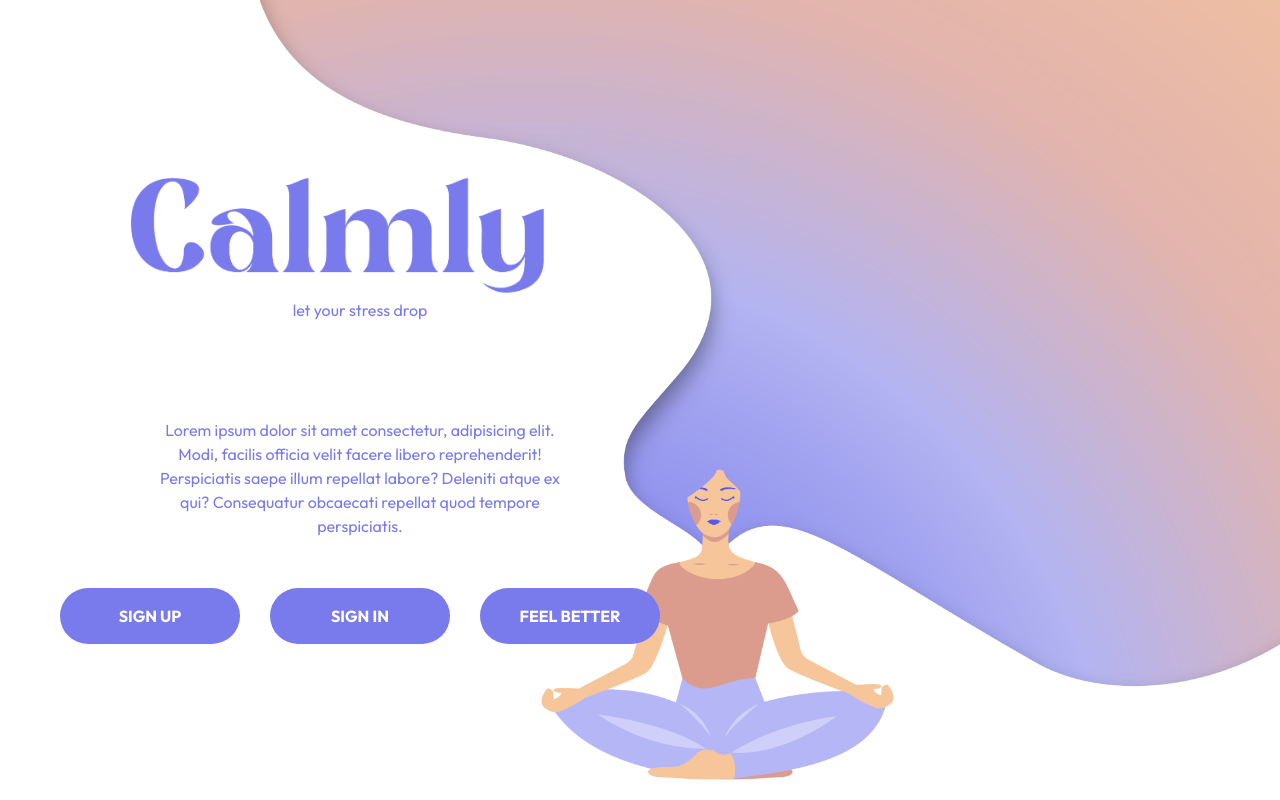
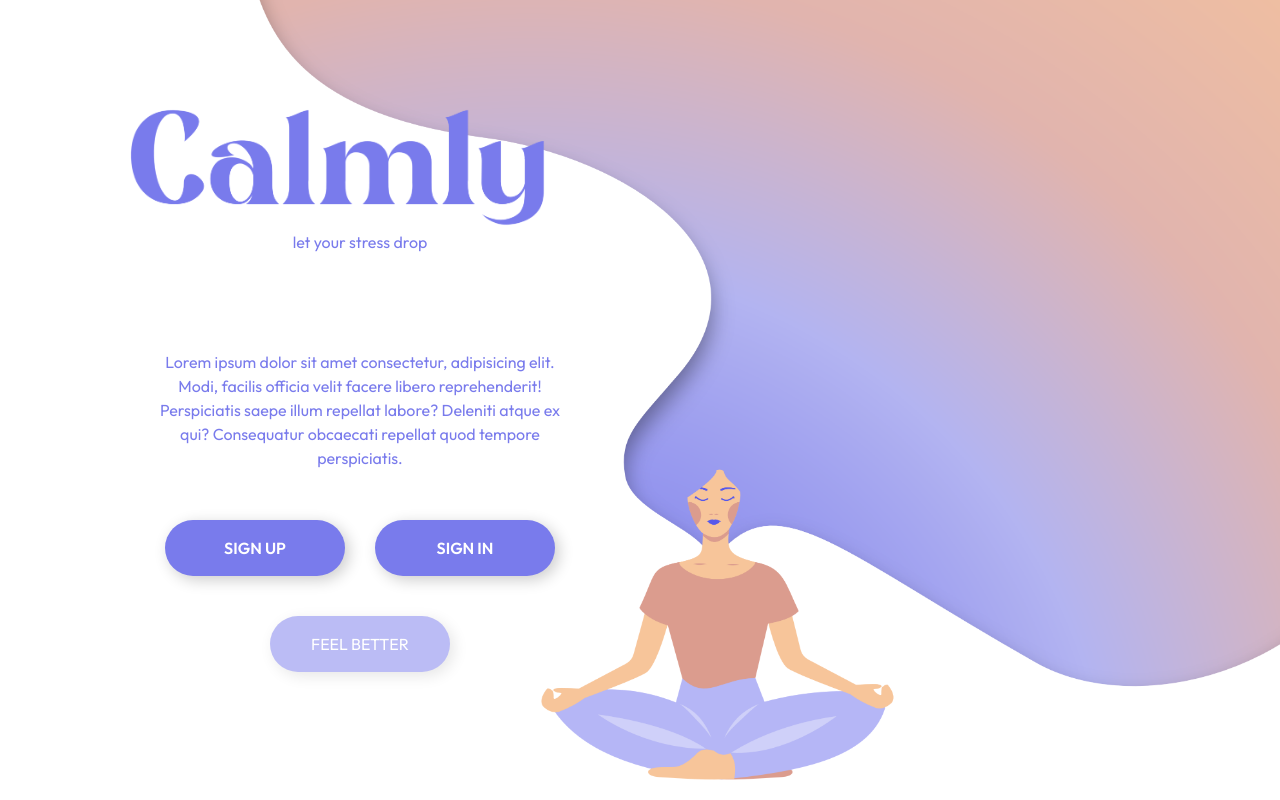
Before and after one commit to infoshareacademy/jfddr9-calmly, a React (Vite) app: page /#/ in a window 1280 px wide. Built offline with nearby package versions, Linux system fonts and the light colour scheme; no server answers; what survey-react-ui would draw is missing.

Commit message:
css RWD homePage

```diff
--- a/src/App.tsx
+++ b/src/App.tsx
@@ -43,7 +43,8 @@ function App() {
       bg === "bgDefault"
         ? "linear-gradient(141.59deg, #f6c59c 11.57%, #e3b4ab 53.27%, #b3b4ef 123.37%);"
         : bg === "bgHome"
-        ? "white url('src/assets/h page.png') center center / cover no-repeat fixed;"
+        ? // ? "white url('src/assets/h page.png') center center / cover no-repeat fixed;"
+          "white"
         : bg === "bgSupport"
         ? "linear-gradient(114.94deg, #F6C59C 1.8%, #E3B4AB 35.2%, #B3B4EF 84.75%);"
         : bg === "bgRadial"
--- a/src/api/CutePicturesAPI.tsx
+++ b/src/api/CutePicturesAPI.tsx
@@ -3,7 +3,6 @@ import { useDispatch } from "react-redux";
 import styled from "styled-components";
 import { updateBg } from "../store/slice";
 import { LoaderComponent } from "../components/Loader";
-import { PinnedSmallLogo } from "../components/PinnedSmallLogo";
 
 const API_URL_CAT = `https://api.thecatapi.com/v1/`;
 const API_URL_DOG = `https://api.thedogapi.com/v1/`;
@@ -219,7 +218,6 @@ export const Dropdown = () => {
 
   return (
     <>
-      <PinnedSmallLogo />
       <div
         style={{
           display: "flex",
--- a/src/auth/Login.tsx
+++ b/src/auth/Login.tsx
@@ -83,12 +83,11 @@ margin-top: 15px;
 
 &:hover,
 &:focus{
-   color: blue;
+  color: blue;
 }
 &:active{
-   color: blue;
+  color: blue;
 `;
-//do zmiany focus i active
 
 const ButtonLogin = styled.button`
   cursor: pointer;
--- a/src/components/AudioPlayer/index.tsx
+++ b/src/components/AudioPlayer/index.tsx
@@ -1,6 +1,5 @@
 import { useState } from "react";
 import styled from "styled-components";
-import { PinnedSmallLogo } from "../PinnedSmallLogo";
 import sound from "../../assets/Sound.svg";
 
 const AudioContainer = styled.div`
@@ -139,7 +138,6 @@ export const CustomAudioPlayer = ({ src }: any) => {
 
   return (
     <>
-      <PinnedSmallLogo />
       <AudioContainer>
         <PlayButton onClick={togglePlay}>{isPlaying ? "❚❚" : "▶"}</PlayButton>
 
--- a/src/components/Breathing/Breathing.tsx
+++ b/src/components/Breathing/Breathing.tsx
@@ -2,7 +2,6 @@ import styled from "styled-components";
 import { useEffect, useState } from "react";
 import { useDispatch } from "react-redux";
 import { updateBg, updateBreathing } from "../../store/slice";
-import { PinnedSmallLogo } from "../PinnedSmallLogo";
 
 const MainDiv = styled.div`
   height: 100%;
@@ -126,7 +125,6 @@ export function Breathing() {
 
   return (
     <>
-      <PinnedSmallLogo />
       <MainDiv>
         <MainCircle state={state}>
           <InstructionDiv>
--- a/src/components/NatureSound/index.tsx
+++ b/src/components/NatureSound/index.tsx
@@ -3,7 +3,6 @@ import { CustomAudioPlayer } from "../AudioPlayer";
 import { useState, useEffect } from "react";
 import { useDispatch } from "react-redux";
 import { updateBg } from "../../store/slice";
-import { PinnedSmallLogo } from "../PinnedSmallLogo";
 
 import soundRain from "../../assets/natureSounds/Rain.mp3";
 import imgRain from "../../assets/natureIcons/Rain.svg";
@@ -120,7 +119,6 @@ export const NatureSound = () => {
 
   return (
     <>
-      <PinnedSmallLogo />
       <ToggleButtonContainer>
         {items.map((item) => (
           <ToggleButton
--- a/src/components/Tips/Tips.tsx
+++ b/src/components/Tips/Tips.tsx
@@ -2,7 +2,6 @@ import { useEffect, useState } from "react";
 import styled from "styled-components";
 import { updateBg } from "../../store/slice";
 import { useDispatch } from "react-redux";
-import { PinnedSmallLogo } from "../PinnedSmallLogo";
 
 // const Background = styled.div`
 //   width: 100vw;
@@ -119,7 +118,6 @@ export const Tips = () => {
 
   return (
     <>
-      <PinnedSmallLogo />
       <Wrapper>
         <div id="tips">{tipValue}</div>
         <Button onClick={newGeneratedTip}>New Tip</Button>
--- a/src/routes/FeelBetter.tsx
+++ b/src/routes/FeelBetter.tsx
@@ -19,6 +19,7 @@ import { Tips } from "../components/Tips/Tips";
 import { AreYou } from "../components/AreYou/AreYou";
 import { NatureSound } from "../components/NatureSound";
 import { useNavigate } from "react-router-dom";
+import { PinnedSmallLogo } from "../components/PinnedSmallLogo";
 
 const fadeIn = keyframes`
   from {
@@ -116,6 +117,8 @@ export const FeelBetter = () => {
   step === 0 && navigate("/home");
 
   return (
+    <>
+      <PinnedSmallLogo />
       <StyledDiv>
         {step === 6 ? (
           <AreYou stepReset={handleStepChange} />
@@ -222,5 +225,6 @@ export const FeelBetter = () => {
           </>
         )}
       </StyledDiv>
+    </>
   );
 };
--- a/src/routes/Home/Home.styles.ts
+++ b/src/routes/Home/Home.styles.ts
@@ -4,53 +4,39 @@ export const Wrapper = styled.div`
   width: 100%;
   height: 100%;
   font-family: "Outfit", sans-serif;
-
-  @media (max-width: 950px) {
-    background-attachment: fixed;
-  }
+  background-image: url("src/assets/grl_home.png");
+  background-size: auto 100%;
+  background-repeat: no-repeat;
+  background-position: right;
+  width: 100vw;
+  height: 100vh;
+  display: flex;
+  flex-direction: column;
+  justify-content: center;
+  font-family: "Outfit", sans-serif;
 `;
 
-// export const LogoWhite = styled.img`
+// export const WrapperContent = styled.div`
+//   display: flex;
+//   flex-direction: column;
+//   align-items: center;
+//   width: 600px;
 //   position: absolute;
-//   width: 250px;
-//   height: 78.95px;
-//   left: 100px;
-//   top: 116px;
-// `;
-
-// export const Nav = styled.nav`
-//   width: 100%;
-//   height: 50px;
-//   font-family: "Outfit";
-//   font-style: normal;
-//   font-size: 12px;
-//   line-height: 30px;
-//   align-items: center;
-//   text-align: center;
-//   color: #ffffff;
-//   display: flex;
-//   gap: 40px;
-
-//   & a {
-//     font-size: 20px;
-//     font-weight: 500;
-//     cursor: pointer;
-//   }
+//   top: 130px;
+//   right: 250px;
+//   color: white;
 // `;
 
 export const WrapperContent = styled.div`
   display: flex;
   flex-direction: column;
   align-items: center;
-  width: 600px;
-  position: absolute;
-  top: 130px;
-  right: 250px;
-  color: white;
+  margin-left: 110px;
+  color: #797bec;
 `;
 
 export const WrapperText = styled.div`
-  width: 600px;
+  width: 900px;
   align-self: flex-start;
   display: flex;
   flex-direction: column;
@@ -61,12 +47,14 @@ export const WrapperButtons = styled.div`
   width: 100%;
   display: flex;
   gap: 30px;
+  flex-wrap: wrap;
 `;
 
 export const Header = styled.div`
   margin-top: 60px;
   font-size: 48px;
   font-weight: 600;
+  color: #e3b4ab;
   & span {
     font-weight: 700;
   }
@@ -75,10 +63,11 @@ export const Header = styled.div`
 export const TextUnderHeader = styled.div`
   font-size: 34px;
   margin-top: 10px;
-  color: rgba(255, 255, 255, 0.7);
+  color: #797bec;
+  font-weight: 200;
 
   & span {
-    color: rgb(255, 255, 255);
+    font-weight: 500;
   }
 `;
 
@@ -87,59 +76,69 @@ export const Paragraph = styled.p`
   margin-bottom: 44px;
   padding-right: 70px;
   text-align: justify;
+  @media (max-width: 1750px) {
+    max-width: 700px;
+  }
+  @media (max-width: 1550px) {
+    max-width: 500px;
+  }
+  @media (max-width: 1350px) {
+    max-width: 400px;
+  }
 `;
 
-// export const ButtonLogOut = styled.button`
-//   cursor: pointer;
-//   border: none;
-//   width: 105px;
-//   height: 34px;
-//   border-radius: 50px;
-//   background: rgba(255, 255, 255, 0.5);
-//   display: flex;
-//   justify-content: center;
-//   align-items: center;
-//   color: #fff;
-//   font-weight: 500;
-//   font-size: 18px;
-
-//   &:hover {
-//     transition: 0.3s ease-in;
-//     opacity: 0.9;
-//     transform: scale(103%);
-//   }
-
-//   &:active {
-//     transition: 0.1s ease-in;
-//     transform: scale(99%);
-//   }
-// `;
-
 export const Button = styled.button`
-  font-size: 18px;
-  border: none;
   cursor: pointer;
   width: 180px;
-  height: 36px;
+  height: 56px;
   border-radius: 50px;
+  border: none;
   background: #797bec;
   display: flex;
   justify-content: center;
   align-items: center;
   color: #fff;
   text-transform: uppercase;
-  font-weight: 500;
-  padding: 24px;
+  font-weight: 600;
+  margin-bottom: 40px;
+  font-size: 16px;
   box-shadow: 4px 4px 15px rgba(0, 0, 0, 0.2);
 
   &:hover {
     transition: 0.3s ease-in;
     opacity: 0.9;
-    transform: scale(101%);
+    transform: scale(103%);
   }
 
   &:active {
     transition: 0.1s ease-in;
     transform: scale(99%);
   }
+
+  // font-size: 18px;
+  // border: none;
+  // cursor: pointer;
+  // width: 180px;
+  // height: 36px;
+  // border-radius: 50px;
+  // background: #797bec;
+  // display: flex;
+  // justify-content: center;
+  // align-items: center;
+  // color: #fff;
+  // text-transform: uppercase;
+  // font-weight: 500;
+  // padding: 24px;
+  // box-shadow: 4px 4px 15px rgba(0, 0, 0, 0.2);
+
+  // &:hover {
+  //   transition: 0.3s ease-in;
+  //   opacity: 0.9;
+  //   transform: scale(101%);
+  // }
+
+  // &:active {
+  //   transition: 0.1s ease-in;
+  //   transform: scale(99%);
+  // }
 `;
--- a/src/routes/LandingPage/LandingPage.styles.ts
+++ b/src/routes/LandingPage/LandingPage.styles.ts
@@ -51,7 +51,10 @@ export const Button = styled.div`
   align-items: center;
   color: #fff;
   text-transform: uppercase;
-  font-weight: 700;
+  font-weight: 600;
+  margin-bottom: 40px;
+  font-size: 16px;
+  box-shadow: 4px 4px 15px rgba(0, 0, 0, 0.2);
 
   &:hover {
     transition: 0.3s ease-in;
--- a/src/routes/LandingPage/LandingPage.tsx
+++ b/src/routes/LandingPage/LandingPage.tsx
@@ -33,10 +33,13 @@ export const LandingPage = () => {
           <Styled.Button onClick={() => navigate("/login")}>
             SIGN IN
           </Styled.Button>
-          <Styled.Button onClick={() => navigate("/feelbetter")}>
-            FEEL BETTER
-          </Styled.Button>
         </Styled.WrapperButtons>
+        <Styled.Button
+          style={{ fontWeight: 400, opacity: 0.5 }}
+          onClick={() => navigate("/feelbetter")}
+        >
+          FEEL BETTER
+        </Styled.Button>
       </Styled.WrapperContent>
     </Styled.Wrapper>
   );
--- a/src/routes/quiz.tsx
+++ b/src/routes/quiz.tsx
@@ -4,6 +4,7 @@ import { updateBg } from "../store/slice";
 import styled from "styled-components";
 
 import { SurveyComponent } from "../components/MultiSelectQuiz/multiselectquiz";
+import { PinnedSmallLogo } from "../components/PinnedSmallLogo";
 
 const StyledBoxDiv = styled.div`
   display: flex;
@@ -320,6 +321,7 @@ export function Quiz() {
   };
   return (
     <>
+      <PinnedSmallLogo />
       {showSurvey ? (
         <SurveyComponent score={score} />
       ) : (
```
Also changed, not shown: src/assets/grl_home.png (added). Lines whose indentation alone changed are shown as unchanged.
